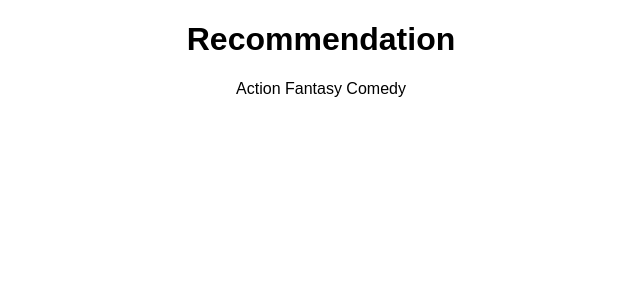
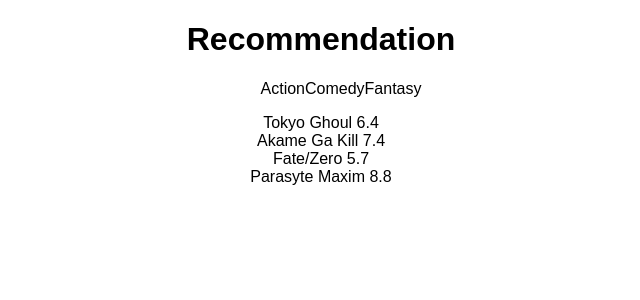
Before and after one commit to Sameony/Recommendation, a React (Create React App) app: page / in a window 1280 px wide. Shown: the top 300 px of the page, without its empty margins (319-959 px from the left). Built offline with nearby package versions, Linux system fonts and the light colour scheme.

Commit message:
Functioning list Onclick list functioning

```diff
--- a/src/App.js
+++ b/src/App.js
@@ -1,48 +1,95 @@
 import "./styles.css";
 import React, { useState } from "react";
 
-var list = ["Action", "Fantasy", "Comedy"];
-var FantasyList = [
-  "FullMetal Alchemist",
-  "Hunter x Hunter",
-  "Fate/Zero",
-  "Irregular of the magic high school"
-];
-var ActionList = [
-  "Parasyte Maxim",
-  "Tokyo Ghoul",
-  "Akame Ga Kill",
-  "Fate/Zero"
-];
-var ComedyList = [
-  "Gintama",
-  "Grand Blue",
-  "Daily lives of highschool boys",
-  "One punch Man"
-];
+const Animes = {
+  Action: [
+    {
+      name: "Tokyo Ghoul",
+      rating: 6.4
+    },
+    {
+      name: "Akame Ga Kill",
+      rating: 7.4
+    },
+    {
+      name: "Fate/Zero",
+      rating: 5.7
+    },
+    {
+      name: "Parasyte Maxim",
+      rating: 8.8
+    }
+  ],
+  Comedy: [
+    {
+      name: "Gintama",
+      rating: 8.5
+    },
+    {
+      name: "Grand blue",
+      rating: 8.7
+    },
+    {
+      name: "Daily lives of high school boys",
+      rating: 7.5
+    },
+    {
+      name: "One punch man",
+      rating: 7.5
+    }
+  ],
+  Fantasy: [
+    {
+      name: "FullMetal Alchemist",
+      rating: 7.9
+    },
+    {
+      name: "Hunter x Hunter",
+      rating: 4.2
+    },
+    {
+      name: "Fate/Zero",
+      rating: 5.8
+    },
+    {
+      name: "Irregular of the magic high school",
+      rating: 8.8
+    }
+  ]
+};
 
 export default function App() {
-  function clickEventHandler(Tag) {
-    if (Tag === "Action") {
-    }
-    if (Tag === "Comedy") {
-    }
-    if (Tag === "Fantasy") {
-    }
+  const [anime, setAnime] = useState("Action");
+
+  function ClickEventHandler(tag) {
+    setAnime(tag);
   }
   return (
     <div className="App">
       <h1> Recommendation </h1>
       <nav>
-        {list.map(function (item) {
-          return (
-            <span className="pointer" onClick={() => clickEventHandler(item)}>
-              {" "}
-              {item}{" "}
-            </span>
-          );
-        })}
+        <ul>
+          {Object.keys(Animes).map((tag) => (
+            <li
+              key={tag}
+              className="pads navigate"
+              onClick={() => ClickEventHandler(tag)}
+            >
+              {tag}
+            </li>
+          ))}
+        </ul>
       </nav>
+
+      <div>
+        {Animes[anime].map((item) => (
+          <li key={item}>
+            <div>
+              {item.name} {item.rating}
+            </div>
+          </li>
+        ))}
+      </div>
     </div>
   );
 }
--- a/src/styles.css
+++ b/src/styles.css
@@ -3,6 +3,7 @@
   text-align: center;
 }
 
-.pointer {
+li {
   cursor: pointer;
+  display: inline;
 }
```
